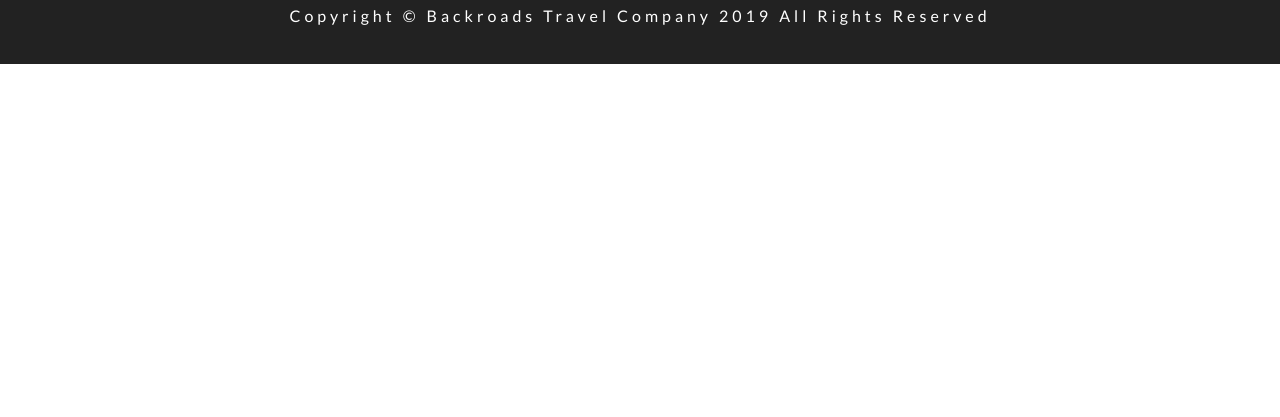
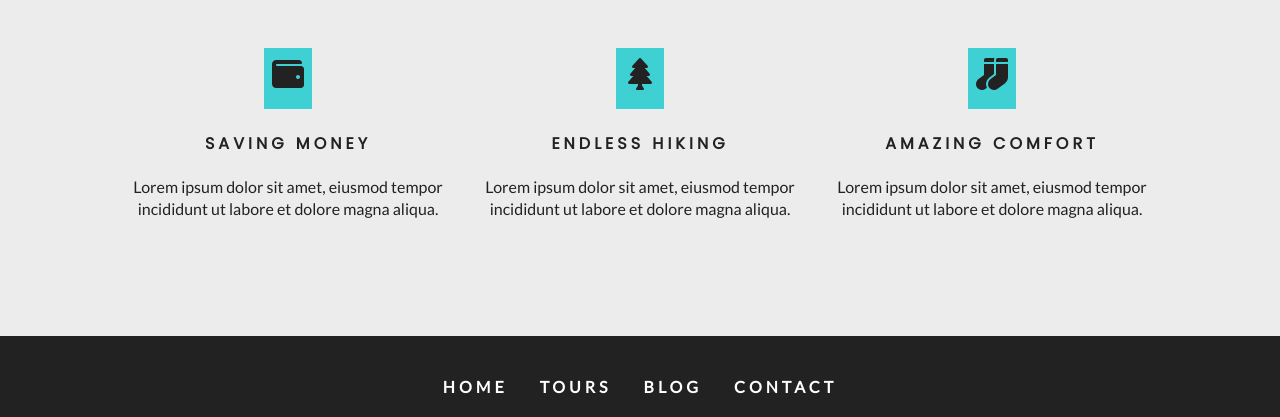
Before and after one commit to imvamsi/Backroads-gatsby, a Gatsby site: page / in a window 1280 px wide. Shown: the part 2050-2467 px from the top of the page. Before the commit the page ends 2114 px from the top, so only its background shows below. Built offline with nearby package versions, Linux system fonts and the light colour scheme; Gatsby itself is replaced by a stand-in of ours.

Commit message:
added services section :beer:

```diff
--- /dev/null
+++ b/src/components/Home/Services.js
@@ -0,0 +1,25 @@
+import React from "react"
+import Title from "../Title"
+import styles from "../../css/services.module.css"
+import Services from "../../constants/services"
+
+const Service = () => {
+  return (
+    <section className={styles.services}>
+      <Title title="Our" subtitle="Services" />
+      <div className={styles.center}>
+        {Services.map(function(item, index) {
+          return (
+            <article key={index} className={styles.service}>
+              <span>{item.icon}</span>
+              <h4>{item.title}</h4>
+              <p>{item.text}</p>
+            </article>
+          )
+        })}
+      </div>
+    </section>
+  )
+}
+
+export default Service
--- /dev/null
+++ b/src/constants/services.js
@@ -0,0 +1,22 @@
+import React from "react"
+import { FaWallet, FaTree, FaSocks } from "react-icons/fa"
+export default [
+  {
+    icon: <FaWallet />,
+    title: "Saving Money",
+    text:
+      "Lorem ipsum dolor sit amet,  eiusmod tempor incididunt ut labore et dolore magna aliqua. ",
+  },
+  {
+    icon: <FaTree />,
+    title: "endless hiking",
+    text:
+      "Lorem ipsum dolor sit amet,  eiusmod tempor incididunt ut labore et dolore magna aliqua. ",
+  },
+  {
+    icon: <FaSocks />,
+    title: "amazing comfort",
+    text:
+      "Lorem ipsum dolor sit amet,  eiusmod tempor incididunt ut labore et dolore magna aliqua. ",
+  },
+]
--- a/src/pages/index.js
+++ b/src/pages/index.js
@@ -4,6 +4,7 @@ import Layout from "../components/Layout"
 import SimpleHero from "../components/SimpleHero"
 import Banner from "../components/Banner"
 import About from "../components/Home/About"
+import Service from "../components/Home/Services"
 
 export default () => (
   <Layout>
@@ -19,5 +20,6 @@ export default () => (
       </Banner>
     </SimpleHero>
     <About />
+    <Service />
   </Layout>
 )
```
